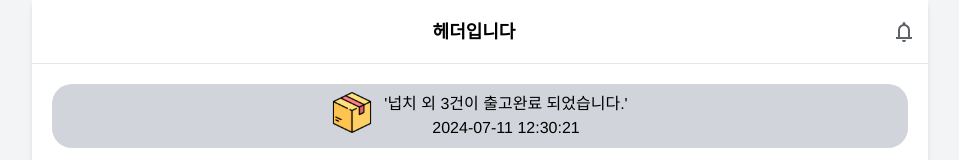
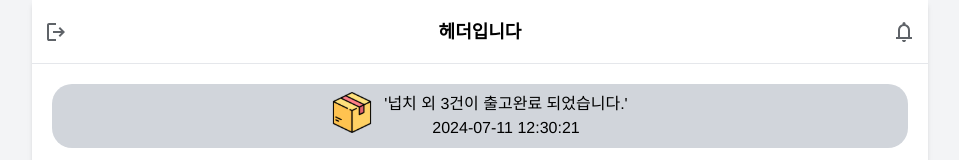
Before and after one commit to 8-palbochae/seahere-frontend, a React (Create React App) app: page /setting/alarm-history in a window 1280 px wide. Shown: the top 160 px of the page, without its empty margins (160-1119 px from the left). Built offline with nearby package versions, Linux system fonts and the light colour scheme; a web font is replaced by a local one.

Commit message:
Feat ; 로그인 시 로그아웃 기능 추가 (#32)

```diff
--- a/src/components/common/header/Header.jsx
+++ b/src/components/common/header/Header.jsx
@@ -1,16 +1,36 @@
 import React from "react";
 import headerIcon from "../../../constants/header/header.image";
 import { useNavigate } from "react-router-dom";
+import { useAuthenticationStore } from '../../../stores/authentication';
 
 export const Header = () => {
+	const { accessToken, refreshToken, setAccessToken, setRefreshToken } = useAuthenticationStore();
 	const navigate = useNavigate();
+
 	const onClick = (page) => {
 		navigate(page);
 	};
+
+	const logoutHandler = () => {
+		setAccessToken(null);
+		setRefreshToken(null);
+	}
+
+	const showLogoutIcon = accessToken && refreshToken; // 액세스 토큰과 리프레시 토큰이 모두 존재할 때
+
 	return (
 		<div>
 			<div className="flex justify-between h-16 bg-white border-b border-D9D9D9">
-				<div className="" style={{ width: 24, height: 24 }}></div>
+				{showLogoutIcon && (
+					<div className="flex justify-center items-center">
+						<img
+							onClick={logoutHandler}
+							src={headerIcon.logoutIcon}
+							alt="로그아웃 아이콘"
+							className="w-6 h-6 ml-3 cursor-pointer"
+						/>
+					</div>
+				)}
 				<div className="flex justify-items-center items-center text-center font-bold text-lg">
 					헤더입니다
 				</div>
@@ -19,7 +39,7 @@ export const Header = () => {
 						onClick={() => onClick("/alarm-history")}
 						src={headerIcon.bellIcon}
 						alt="종 모양 아이콘"
-						className="w-6 h-6 mr-3"
+						className="w-6 h-6 mr-3 cursor-pointer"
 					/>
 				</div>
 			</div>
--- a/src/constants/header/header.image.js
+++ b/src/constants/header/header.image.js
@@ -1,8 +1,10 @@
 import bellIcon from "../../assets/header/bell-icon.svg";
 import boxIcon from "../../assets/header/box-icon.svg";
+import logoutIcon from "../../assets/header/logout-icon.svg"
 const headerIcon = {
 	bellIcon,
 	boxIcon,
+	logoutIcon,
 };
 
 export default headerIcon;
```
Also changed, not shown: src/assets/header/logout-icon.svg (added).
